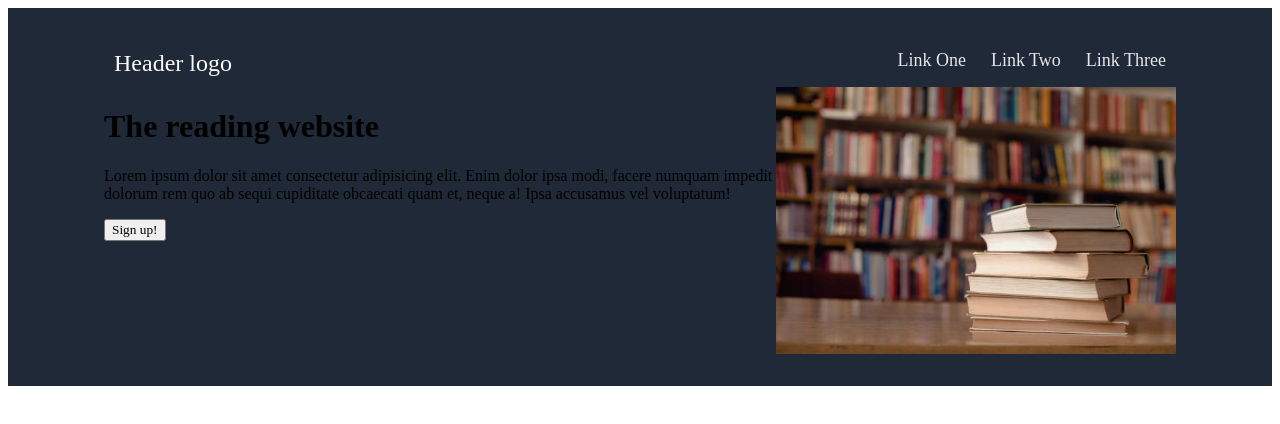
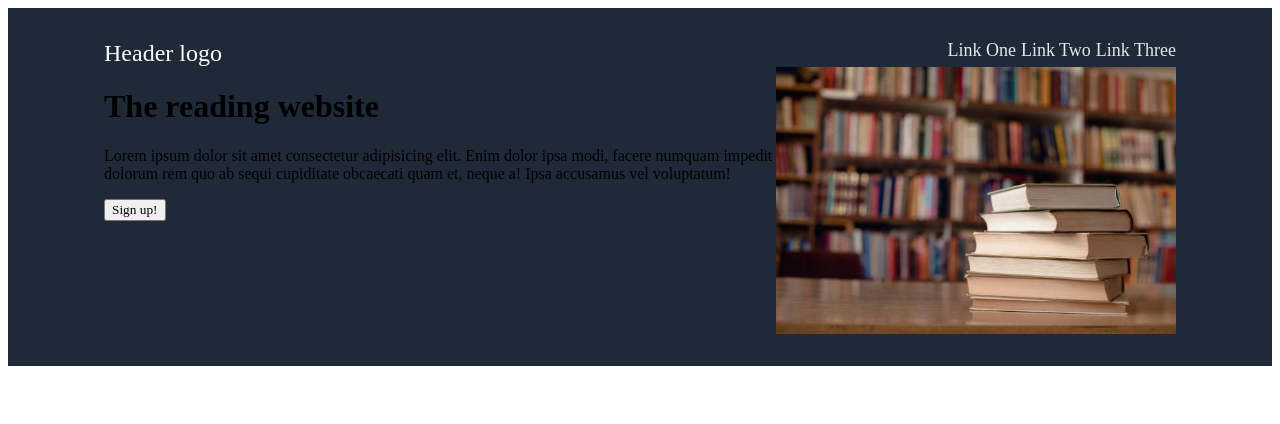
Before and after one commit to SmallsyBigs/landing-page, a plain HTML site: page index.html in a window 1280 px wide. Drawn offline with Linux system fonts and the light colour scheme.

Commit message:
fix padding

```diff
--- a/styles.css
+++ b/styles.css
@@ -16,7 +16,6 @@
 .header-logo {
     color: #f9faf8;
     font-size: 24px;
-    padding: 10px;
 }
 
 .links {
@@ -28,8 +27,8 @@
 .link {
     color: #e5e7eb;
     font-size: 18px;
-    padding: 10px;
     margin: 0;
+    padding: 0;
 }
 
 .header-content {
```
